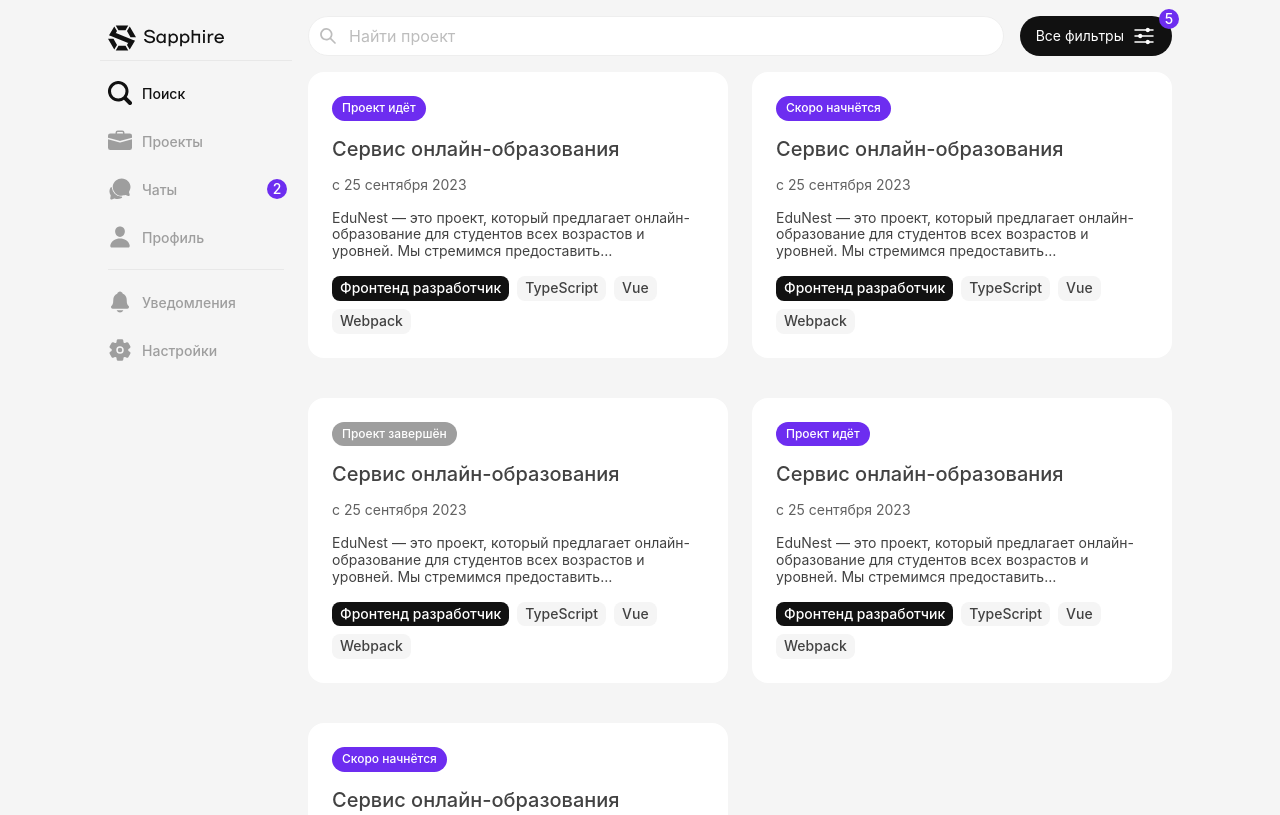
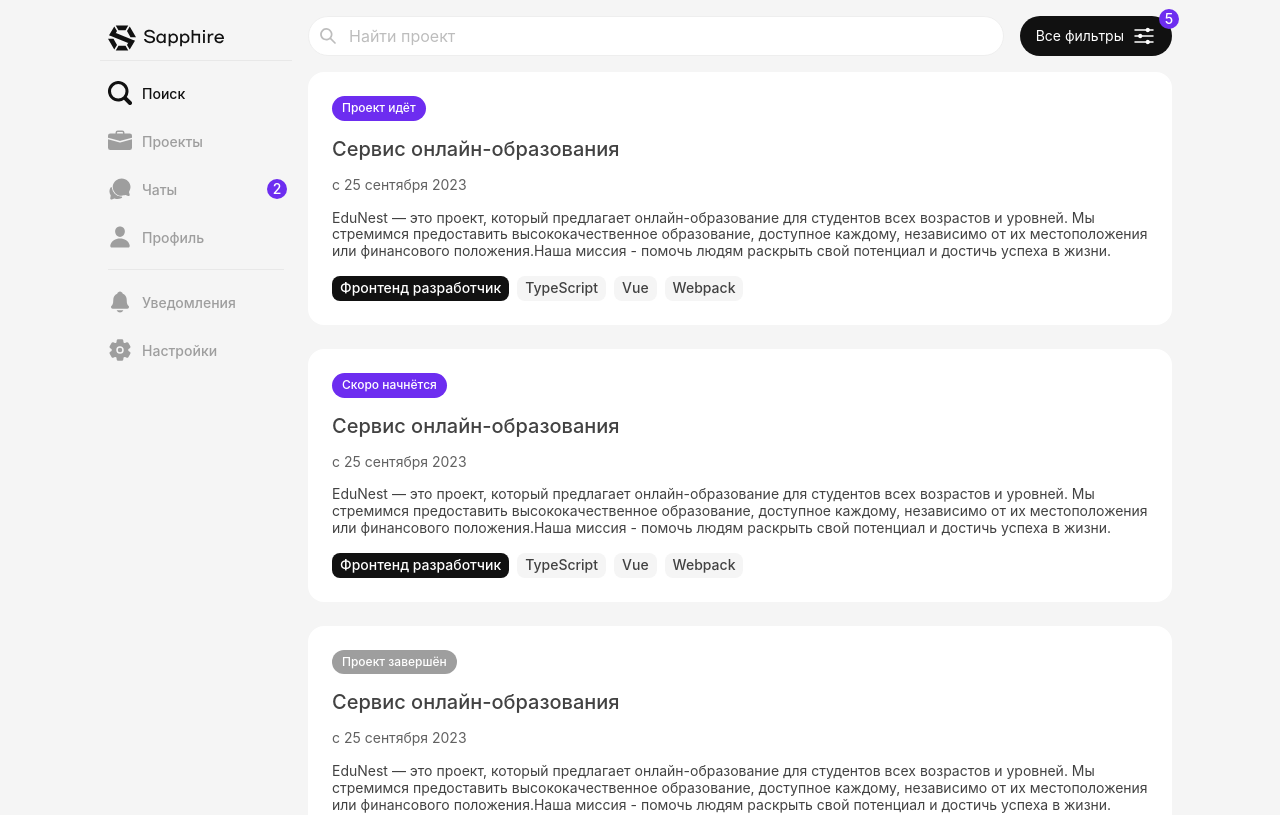
Before and after one commit to habralab/sapphire-team-front, a React (Vite) app: page /search in a window 1280 px wide. Shown: the top 815 px of the page. Built offline with nearby package versions, Linux system fonts and the light colour scheme; a web font is replaced by a local one.

Commit message:
fix: убрал отступ снизу в самой карточке

```diff
--- a/src/pages/layout/Layout.tsx
+++ b/src/pages/layout/Layout.tsx
@@ -17,7 +17,7 @@ export const Layout = ({ base, desktop }: LayoutProps) => {
     <ChakraProvider theme={isMobile ? mobileTheme : desktopTheme}>
       {isMobile ? (
         <Flex alignItems="baseline">
-          <Container maxW="md" pt={2} pb={16}>
+          <Container maxW="md" pt={2} pb={16} mb={6}>
             {base}
           </Container>
           <MenuBase />
@@ -25,7 +25,7 @@ export const Layout = ({ base, desktop }: LayoutProps) => {
       ) : (
         <Flex alignItems="baseline">
           <MenuDesktop />
-          <Container maxW="4xl" pt={4} ml={0}>
+          <Container maxW="4xl" pt={4} ml={0} mb={6}>
             {desktop ?? base}
           </Container>
         </Flex>
--- a/src/pages/projects/ui/ProjectPage.desktop.tsx
+++ b/src/pages/projects/ui/ProjectPage.desktop.tsx
@@ -29,7 +29,12 @@ export const ProjectPageDesktop = () => {
             <AddProject />
           </Flex>
         </Flex>
-        <SimpleGrid columns={2} gap={6}>
+        <SimpleGrid
+          columns={{
+            lg: 2,
+          }}
+          gap={6}
+        >
           {data.map((project) => {
             return (
               <ProjectCard key={project.id} {...project}>
--- a/src/pages/projects/ui/ProjectPage.tsx
+++ b/src/pages/projects/ui/ProjectPage.tsx
@@ -1,4 +1,4 @@
-import { Flex } from '@chakra-ui/react';
+import { Flex, SimpleGrid } from '@chakra-ui/react';
 
 import { data } from '~/pages/data';
 
@@ -29,6 +29,7 @@ export const ProjectPage = () => {
             <AddProject />
           </Flex>
         </Flex>
+        <SimpleGrid gap={6}>
           {data.map((project) => {
             return (
               <ProjectCard key={project.id} {...project}>
@@ -39,6 +40,7 @@ export const ProjectPage = () => {
               </ProjectCard>
             );
           })}
+        </SimpleGrid>
       </Flex>
     </>
   );
--- a/src/pages/search/ui/SearchPage.desktop.tsx
+++ b/src/pages/search/ui/SearchPage.desktop.tsx
@@ -16,7 +16,7 @@ export const SearchPageDesktop = () => {
           <SearchProject />
           <FilterProject />
         </Flex>
-        <SimpleGrid columns={2} gap={6}>
+        <SimpleGrid gap={6}>
           {data.map((project) => {
             return (
               <ProjectCard key={project.id} {...project}>
--- a/src/pages/search/ui/SearchPage.tsx
+++ b/src/pages/search/ui/SearchPage.tsx
@@ -1,4 +1,4 @@
-import { Flex } from '@chakra-ui/react';
+import { Flex, SimpleGrid } from '@chakra-ui/react';
 
 import { ProjectCard } from '~/widgets/project-card';
 
@@ -26,6 +26,8 @@ export const SearchPage = () => {
           <SearchProject />
           <FilterProject />
         </Flex>
+
+        <SimpleGrid gap={4}>
           {data.map((project) => {
             return (
               <ProjectCard key={project.id} {...project}>
@@ -33,6 +35,7 @@ export const SearchPage = () => {
               </ProjectCard>
             );
           })}
+        </SimpleGrid>
       </Flex>
     </>
   );
--- a/src/widgets/project-card/ui/ProjectCard.tsx
+++ b/src/widgets/project-card/ui/ProjectCard.tsx
@@ -22,7 +22,6 @@ export const ProjectCard = (props: ProjectCardProps) => {
       _active={{ boxShadow: '2xl' }}
       boxShadow="none"
       alignContent="center"
-      mb={4}
     >
       <CardBody padding={['5', '6']}>
         <Status mb={['3', '4']}>{status}</Status>
```
Lines whose indentation alone changed are shown as unchanged.
